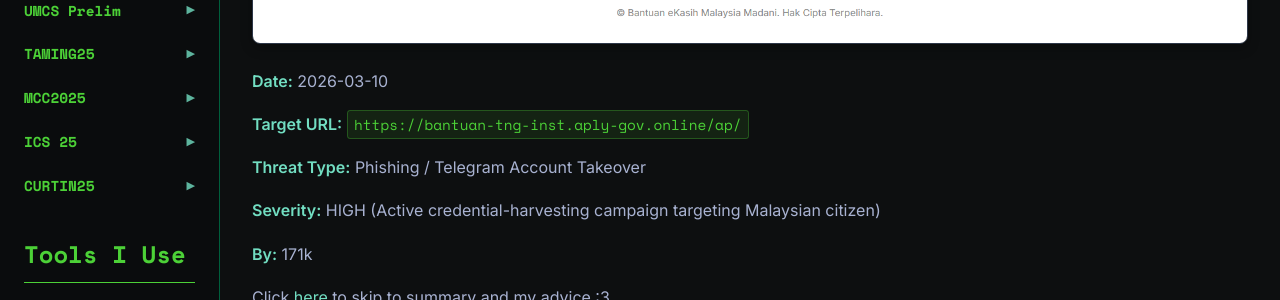
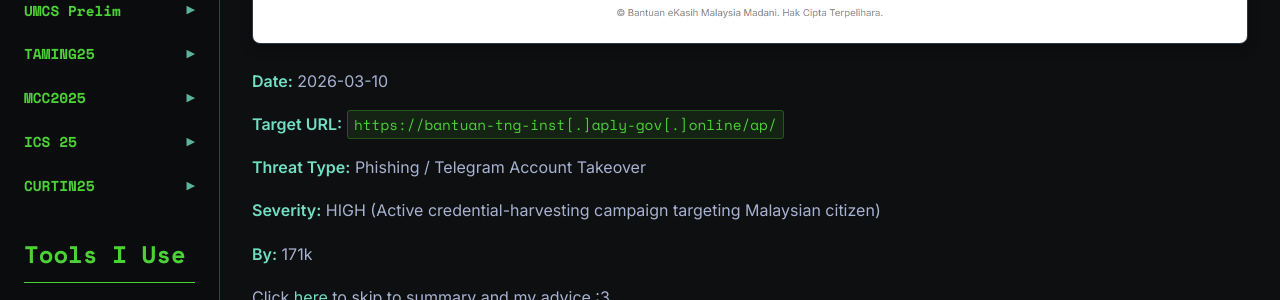
Before and after one commit to 171k/171k.github.io, a Jekyll site: the page built from _posts/2026-03-10-tngmadaniphishing.md, in a window 1280 px wide and 900 px high, scrolled down 594 px. Shown: the part 146-446 px from the top of the window. Built offline with Jekyll 4.4.1, drawn with Linux system fonts in a browser that asks for light colours.

```diff
--- a/_posts/2026-03-10-tngmadaniphishing.md
+++ b/_posts/2026-03-10-tngmadaniphishing.md
@@ -12,7 +12,7 @@ featured: true
 ![](/assets/images/posts/madaniikan/tngtipu.png)
 **Date:** 2026-03-10
 
-**Target URL:** `https://bantuan-tng-inst.aply-gov.online/ap/`
+**Target URL:** `https://bantuan-tng-inst[.]aply-gov[.]online/ap/`
 
 **Threat Type:** Phishing / Telegram Account Takeover
 
```
